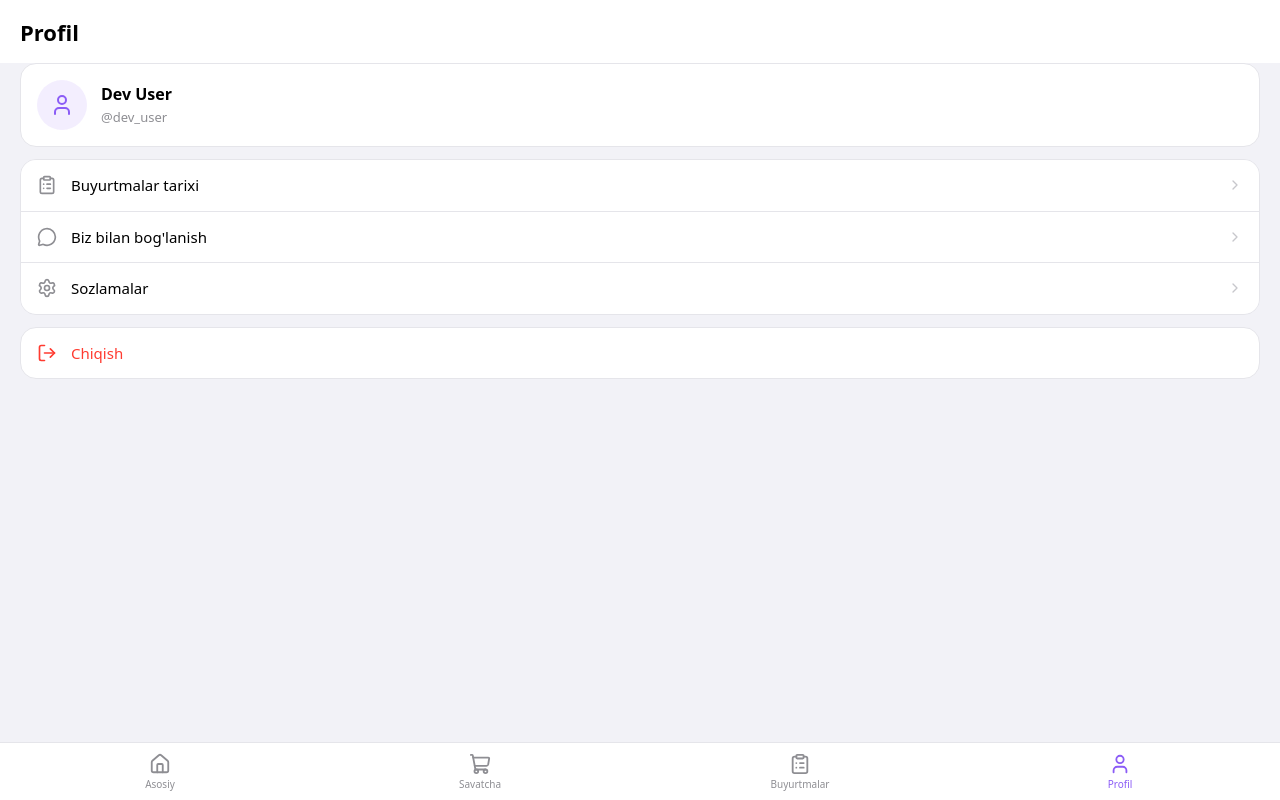
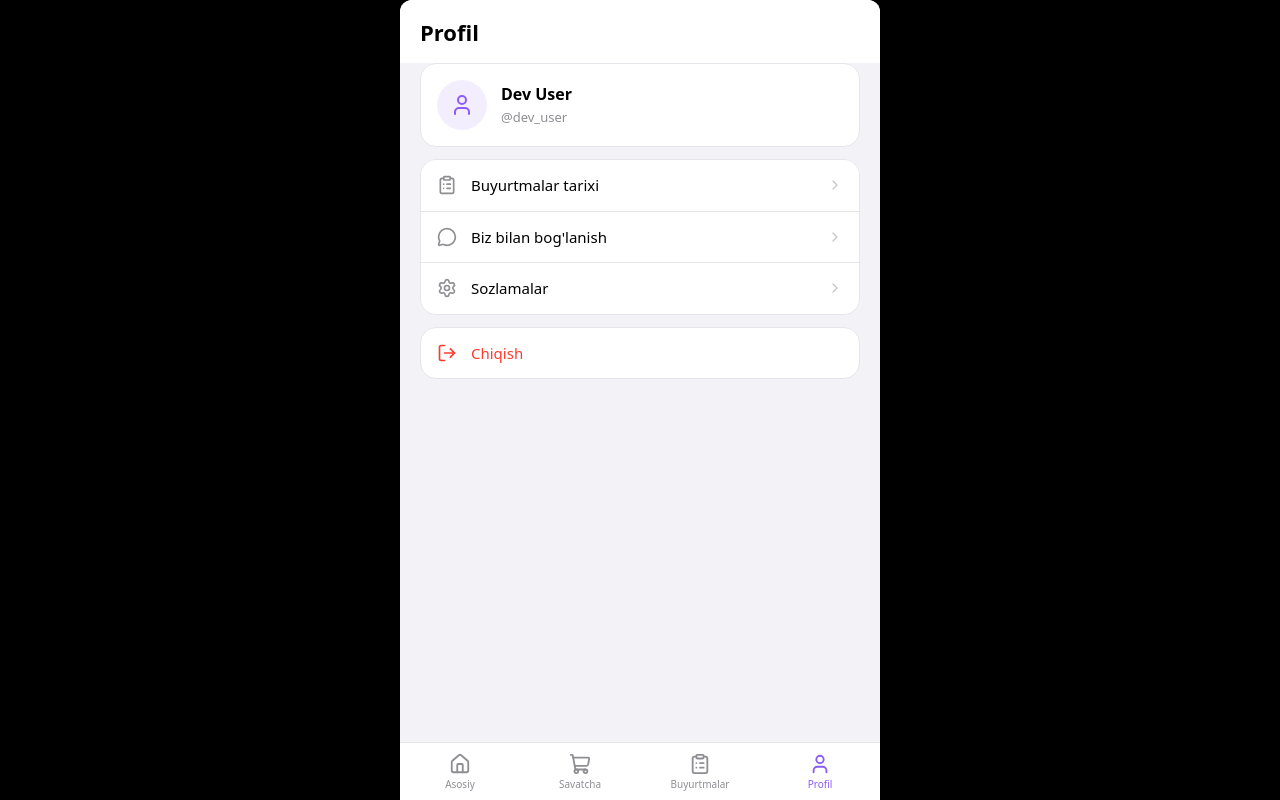
Before and after one commit to otash16/Bouquet-TWA, a React (Vite) app: page /profile in a window 1280 px wide. Built offline with nearby package versions, Linux system fonts and the light colour scheme; no server answers.

Commit message:
fix: match Yemak fullscreen layout - black outer, centered content, rounded

```diff
--- a/src/components/BottomTabBar.tsx
+++ b/src/components/BottomTabBar.tsx
@@ -13,7 +13,7 @@ export default function BottomTabBar() {
   const { pathname } = useLocation();
 
   return (
-    <div style={{ position: 'fixed', bottom: 0, left: 0, right: 0, zIndex: 50, background: '#fff', borderTop: '1px solid #E5E5EA', paddingBottom: 'env(safe-area-inset-bottom, 0)' }}>
+    <div style={{ position: 'fixed', bottom: 0, left: '50%', transform: 'translateX(-50%)', width: '100%', maxWidth: 480, zIndex: 50, background: '#fff', borderTop: '1px solid #E5E5EA', paddingBottom: 'env(safe-area-inset-bottom, 0)' }}>
       <div style={{ display: 'flex', alignItems: 'center', justifyContent: 'space-around', paddingTop: 8, paddingBottom: 6 }}>
         {tabs.map(tab => {
           const active = pathname.startsWith(tab.path);
--- a/src/index.css
+++ b/src/index.css
@@ -9,15 +9,20 @@
 body {
   font-family: system-ui, -apple-system, sans-serif;
   -webkit-font-smoothing: antialiased;
-  background: #F2F2F7;
+  background: #000;
   color: #000;
 }
 
 input, select, textarea { font-size: 16px !important; }
 
 #root {
+  max-width: 480px;
+  margin: 0 auto;
   width: 100%;
   min-height: 100dvh;
+  background: #F2F2F7;
+  border-radius: 12px;
+  overflow: hidden;
   padding-top: calc(var(--tg-safe-area-inset-top, 0px) + var(--tg-content-safe-area-inset-top, 0px));
 }
 
@@ -27,9 +32,22 @@ input, select, textarea { font-size: 16px !important; }
   left: 0;
   right: 0;
   height: calc(var(--tg-safe-area-inset-top, 0px) + var(--tg-content-safe-area-inset-top, 0px));
-  background: #fff;
+  background: #000;
   z-index: 999;
   pointer-events: none;
+}
+
+@media (max-width: 480px) {
+  #root {
+    border-radius: 0;
+    max-width: 100%;
+  }
+  body {
+    background: #F2F2F7;
+  }
+  .safe-area-bg {
+    background: #fff;
+  }
 }
 
 @keyframes fadeIn {
--- a/src/main.tsx
+++ b/src/main.tsx
@@ -15,9 +15,9 @@ if (tg) {
     tg.requestFullscreen?.();
   }
   // @ts-expect-error
-  if (tg.setHeaderColor) tg.setHeaderColor('#ffffff');
+  if (tg.setHeaderColor) tg.setHeaderColor('#000000');
   // @ts-expect-error
-  if (tg.setBackgroundColor) tg.setBackgroundColor('#F2F2F7');
+  if (tg.setBackgroundColor) tg.setBackgroundColor('#000000');
 }
 
 createRoot(document.getElementById('root')!).render(
```
